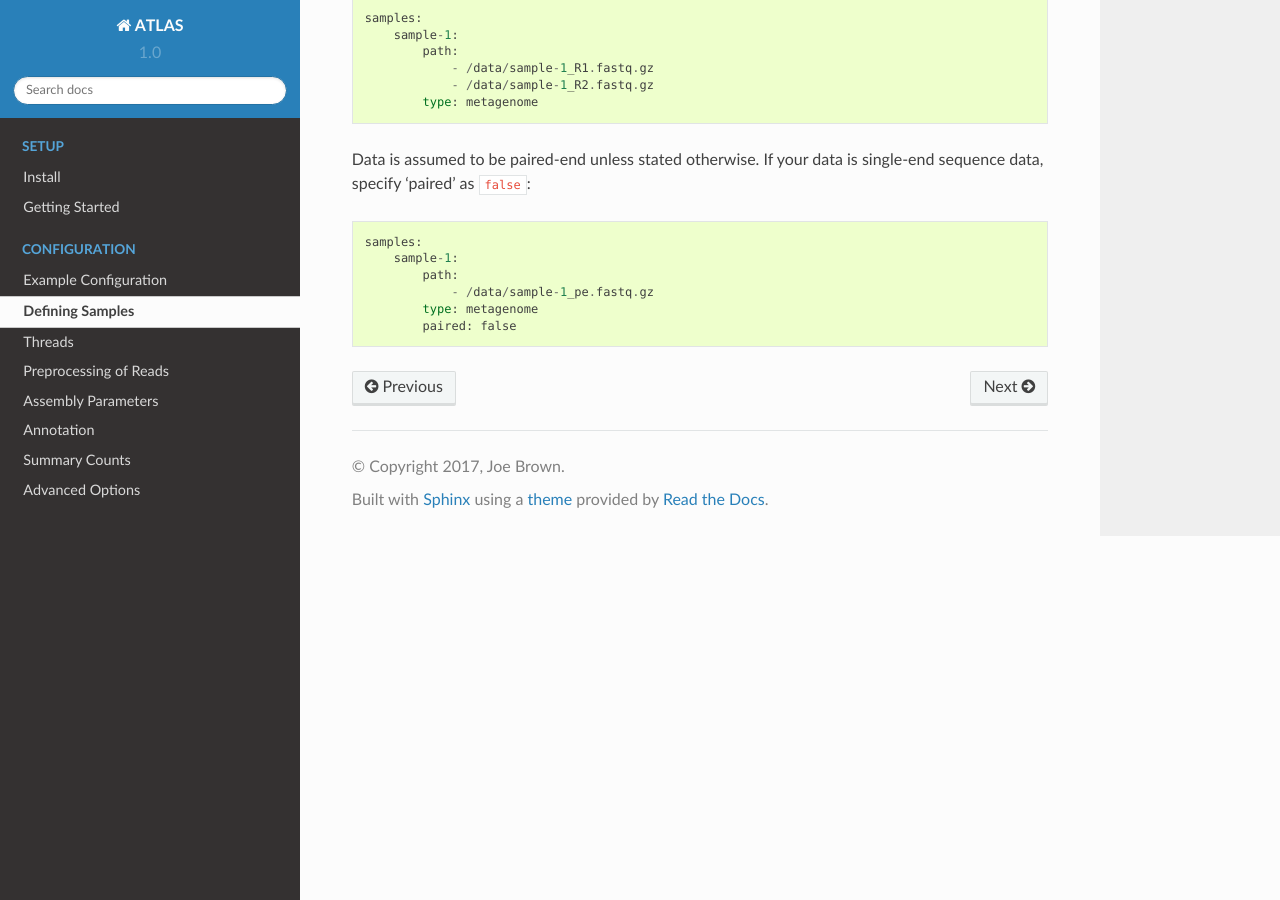
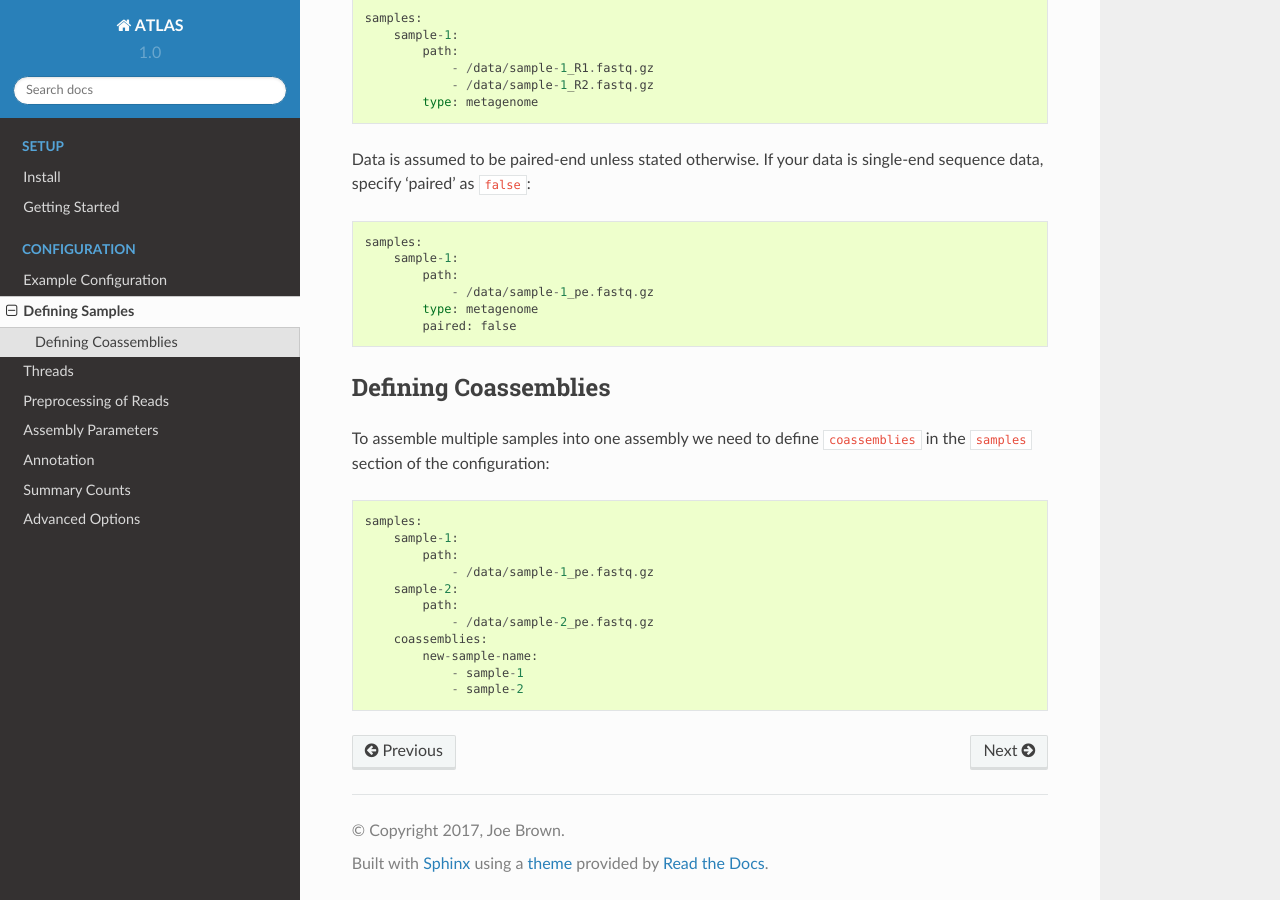
Before and after one commit to metagenome-atlas/atlas, a Sphinx documentation site: the page built from docs/configuration/samples.rst, in a window 1280 px wide and 900 px high, scrolled down 585 px. Built offline with Sphinx 7.4.7 and the Read the Docs theme 2.0.0, drawn with Linux system fonts in a browser that asks for light colours.

Commit message:
adds description for defining coassemblies

```diff
--- a/docs/configuration/samples.rst
+++ b/docs/configuration/samples.rst
@@ -39,3 +39,22 @@ single-end sequence data, specify 'paired' as ``false``::
                 - /data/sample-1_pe.fastq.gz
             type: metagenome
             paired: false
+
+
+Defining Coassemblies
+---------------------
+
+To assemble multiple samples into one assembly we need to define
+``coassemblies`` in the ``samples`` section of the configuration::
+
+    samples:
+        sample-1:
+            path:
+                - /data/sample-1_pe.fastq.gz
+        sample-2:
+            path:
+                - /data/sample-2_pe.fastq.gz
+        coassemblies:
+            new-sample-name:
+                - sample-1
+                - sample-2
```
